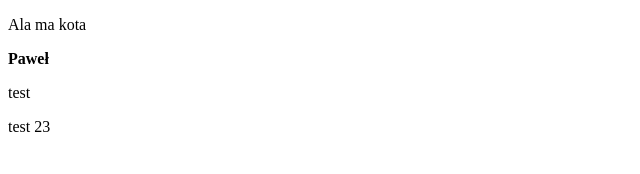
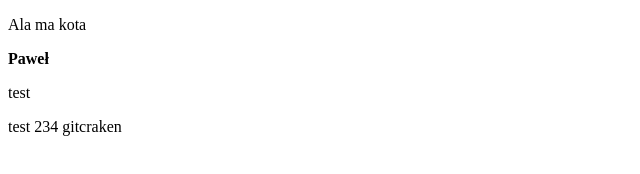
Before and after one commit to rawel2/KursHtml, a plain HTML site: page workspace/strona01/index.html in a window 1280 px wide. Shown: the full height of the page, 0-640 px from the left. Drawn offline with Linux system fonts and the light colour scheme.

Commit message:
gitcraken

```diff
--- a/workspace/strona01/index.html
+++ b/workspace/strona01/index.html
@@ -11,7 +11,7 @@
     <p>Ala ma kota </p>
     <strong>Paweł</strong>
     <p>test</p>
-    <p>test 23</p>
+    <p>test 234 gitcraken</p>
 
 </body>
 
```
